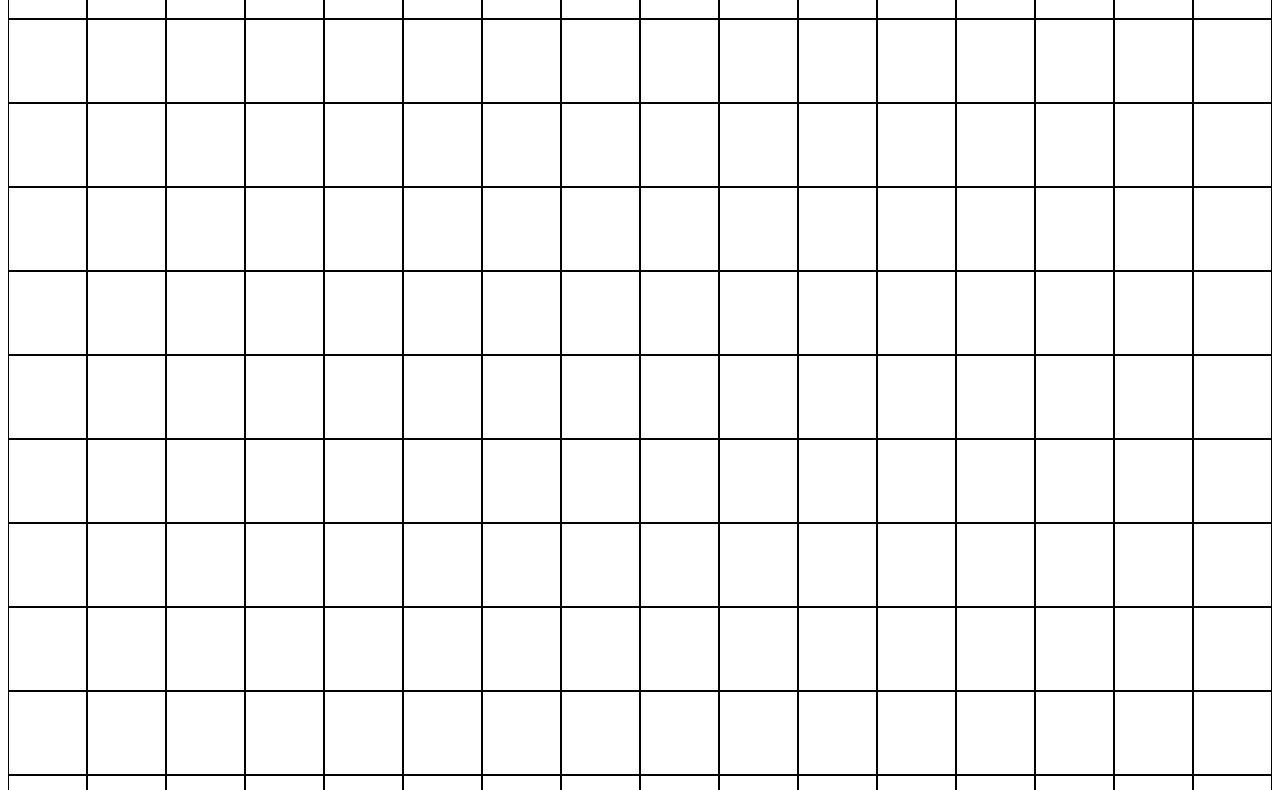
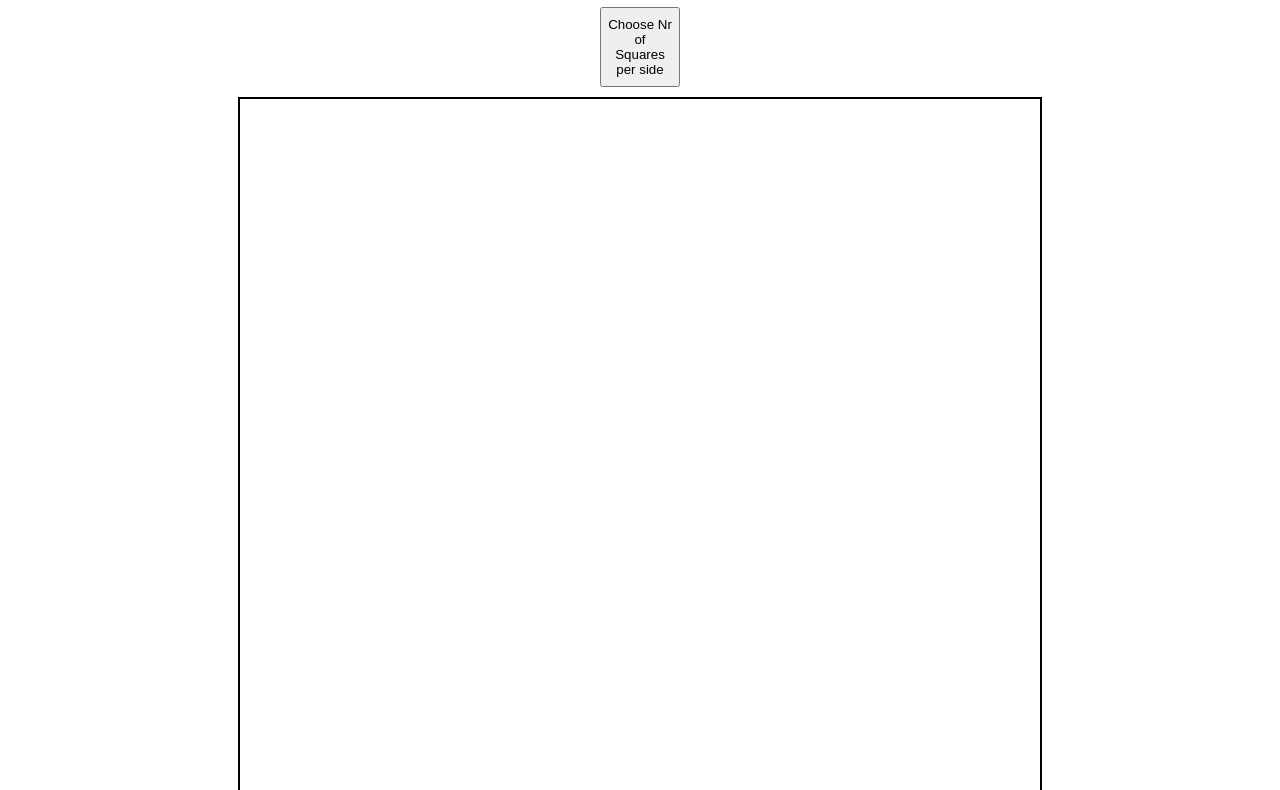
Before and after one commit to Alexandros-Korolis/Etch-A-Sketch, a plain HTML site: page index.html in a window 1280 px wide. Shown: the part 73-863 px from the top of the page. Drawn offline with Linux system fonts and the light colour scheme.

Commit message:
added button, js eventListeners and css modified

```diff
--- a/index.html
+++ b/index.html
@@ -7,56 +7,12 @@
     <script src="javascript.js" defer></script>
 </head>
 <body>
-<section class="grid">
-    <div class="containersWithSquares">
-        <div class="container">
-        </div>
+    <h1>Etch A Sketch</h1>
+    <div class="choice">
+        <button class="btn">Choose Nr of Squares per side</button>
+    </div>
+    <div class="box">
+    </div>
 
-        <div class="container">
-        </div>
-
-        <div class="container">
-        </div>
-
-        <div class="container">
-        </div>
-
-        <div class="container">
-        </div>
-
-        <div class="container">
-        </div>
-
-        <div class="container">
-        </div>
-
-        <div class="container">
-        </div>
-
-        <div class="container">
-        </div>
-
-        <div class="container">
-        </div>
-
-        <div class="container">
-        </div>
-
-        <div class="container">
-        </div>
-
-        <div class="container">
-        </div>
-
-        <div class="container">
-        </div>
-
-        <div class="container">
-        </div>
-
-        <div class="container">
-        </div>
-    </div>
-</section>
 </body>
 </html>
--- a/javascript.js
+++ b/javascript.js
@@ -1,12 +1,33 @@
-const containers = document.querySelectorAll('.container');
-containers.forEach((container) => {
-    for(let i=1; i<=16; i++){
-    const div = document.createElement('div');
-    container.appendChild(div);
+const box = document.querySelector('.box');
+let btn = document.querySelector('.btn');
+let btnClear = document.querySelector('.btnClear');
 
-    div.addEventListener('mouseover', function(e){
-        e.target.style.background="red";
-    })
+btn.addEventListener("click", () => {
 
+    while(box.hasChildNodes()){
+        box.removeChild(box.firstChild);
     }
-})
+
+    let StringNumberPerSide = prompt("Please enter the number of squares in one side ");
+    let numberPerSide = parseInt(StringNumberPerSide);
+
+    if(numberPerSide>64 || numberPerSide < 2 || typeof numberPerSide != "number")
+    {
+        numberPerSide = 0;
+        alert("Wrong input !!");
+    }
+
+    for(let j = 1; j<=numberPerSide; j++){
+        const container  = document.createElement('div');
+        container.classList.add('container');
+        box.appendChild(container);
+
+        for(let i = 1; i<=numberPerSide; i++){
+            const div = document.createElement('div');
+            container.appendChild(div);
+            div.addEventListener('mouseover',function(e){
+                e.target.style.background="red";
+            });
+        }
+    }
+});
--- a/style.css
+++ b/style.css
@@ -1,11 +1,36 @@
+h1 {
+    text-align: center;
+}
+
+.choice {
+    display: flex;
+    justify-content: center;
+    margin-top: 10px;
+    margin-bottom: 10px;
+}
+
+.btn {
+    width: 80px;
+    aspect-ratio: 1 / 1;
+}
+
+.box {
+    border-style: solid;
+    border-width: 2px;
+    width: 800px;
+    height: 800px;
+    margin-left: auto;
+    margin-right: auto;
+}
+
 .container {
     display: flex;
 }
 
 .container div {
-    flex: 1;
     border-style: solid;
     border-width: 1px;
-    height: 82px;
-    width: 40px;
+    border-color:gray;
+    flex: 1;
+    aspect-ratio: 1 / 1;
 }
```
Also changed, not shown: 1 other file.
